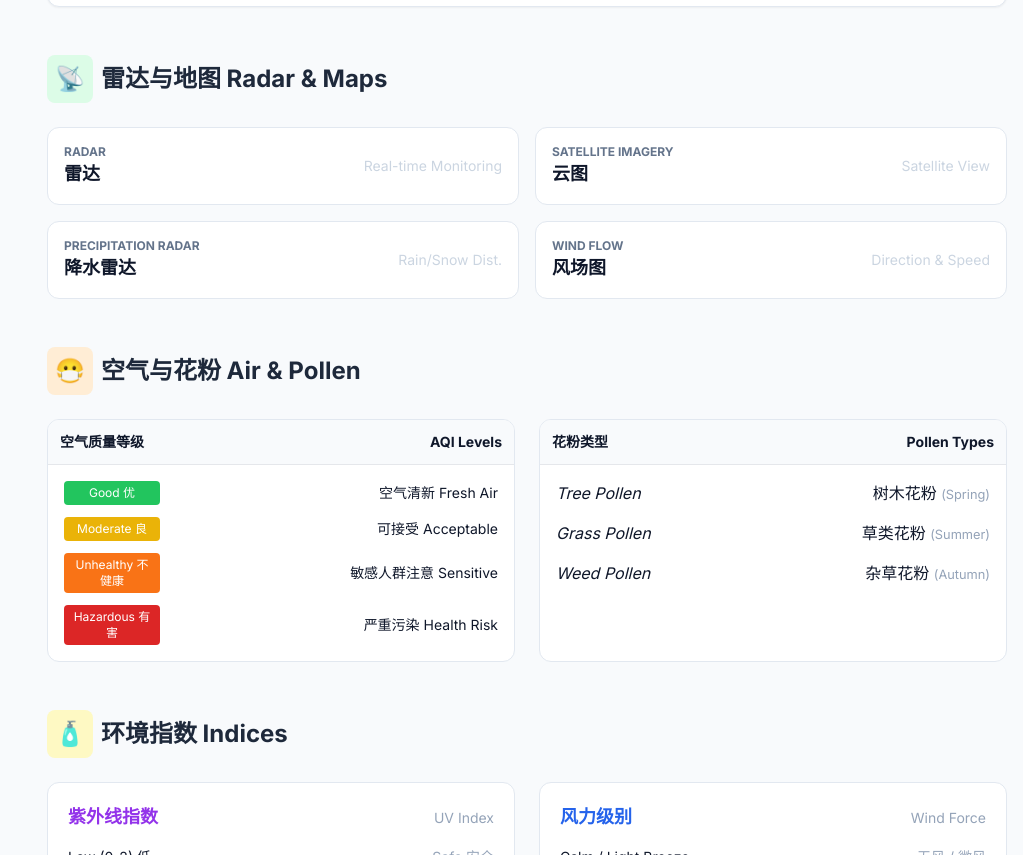
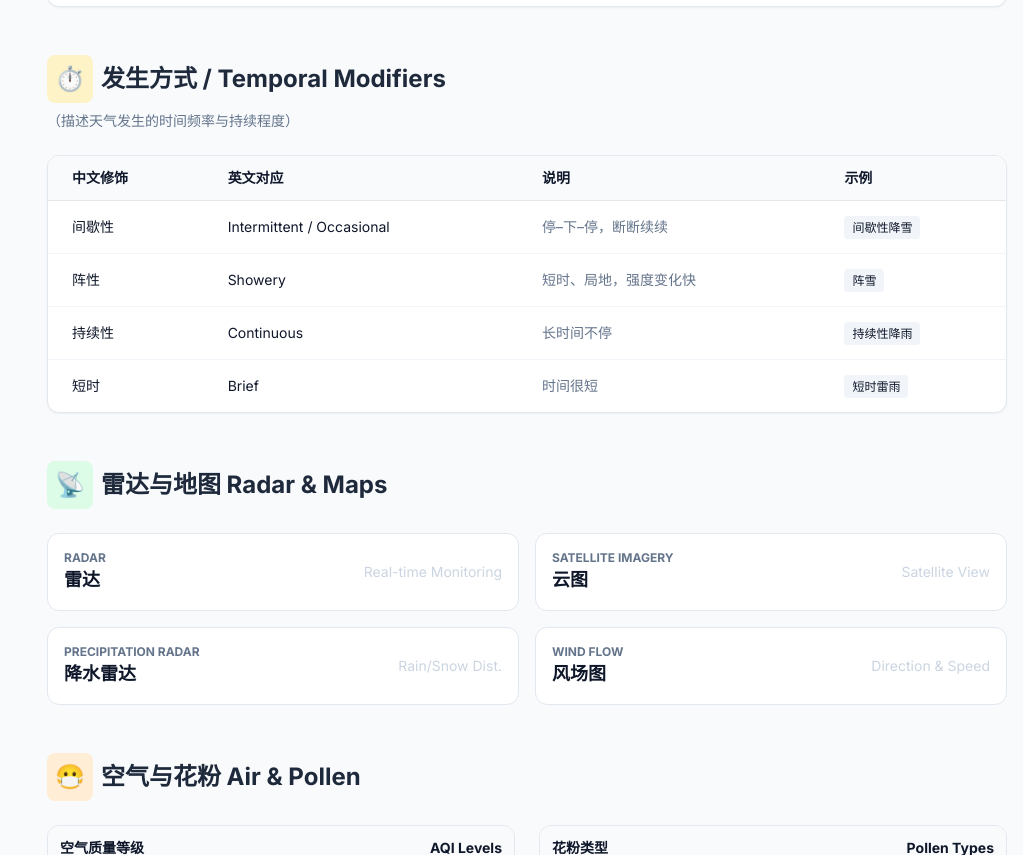
Before and after one commit to monokumazx/Bilingual_Chinese_English-time-nature-seasons-festivals, a plain HTML site: page weather_moon.html in a window 1280 px wide. Shown: the part 3140-3995 px from the top of the page, without its empty margins (257-1280 px from the left). Drawn offline with nearby package versions, Linux system fonts and the light colour scheme.

```diff
--- a/weather_moon.html
+++ b/weather_moon.html
@@ -247,6 +247,56 @@
                     </div>
                 </div>
             </section>
+
+<section id="temporal" class="scroll-mt-24">
+    <div class="mb-6">
+        <h2 class="text-2xl font-bold flex items-center gap-2 text-slate-800">
+            <span class="bg-amber-100 p-2 rounded-lg text-amber-600">⏱️</span> 发生方式 / Temporal Modifiers
+        </h2>
+        <p class="text-sm text-slate-500 mt-2">（描述天气发生的时间频率与持续程度）</p>
+    </div>
+
+    <div class="bg-white rounded-xl shadow-sm border border-slate-200 overflow-hidden">
+        <div class="overflow-x-auto">
+            <table class="w-full text-left text-sm">
+                <thead>
+                    <tr class="bg-slate-50">
+                        <th class="px-6 py-3 border-b">中文修饰</th>
+                        <th class="px-6 py-3 border-b">英文对应</th>
+                        <th class="px-6 py-3 border-b">说明</th>
+                        <th class="px-6 py-3 border-b">示例</th>
+                    </tr>
+                </thead>
+                <tbody class="divide-y divide-slate-100">
+                    <tr>
+                        <td class="px-6 py-4 font-medium">间歇性</td>
+                        <td class="px-6 py-4">Intermittent / Occasional</td>
+                        <td class="px-6 py-4 text-slate-500">停–下–停，断断续续</td>
+                        <td class="px-6 py-4"><span class="bg-slate-100 px-2 py-1 rounded text-xs">间歇性降雪</span></td>
+                    </tr>
+                    <tr>
+                        <td class="px-6 py-4 font-medium">阵性</td>
+                        <td class="px-6 py-4">Showery</td>
+                        <td class="px-6 py-4 text-slate-500">短时、局地，强度变化快</td>
+                        <td class="px-6 py-4"><span class="bg-slate-100 px-2 py-1 rounded text-xs">阵雪</span></td>
+                    </tr>
+                    <tr>
+                        <td class="px-6 py-4 font-medium">持续性</td>
+                        <td class="px-6 py-4">Continuous</td>
+                        <td class="px-6 py-4 text-slate-500">长时间不停</td>
+                        <td class="px-6 py-4"><span class="bg-slate-100 px-2 py-1 rounded text-xs">持续性降雨</span></td>
+                    </tr>
+                    <tr>
+                        <td class="px-6 py-4 font-medium">短时</td>
+                        <td class="px-6 py-4">Brief</td>
+                        <td class="px-6 py-4 text-slate-500">时间很短</td>
+                        <td class="px-6 py-4"><span class="bg-slate-100 px-2 py-1 rounded text-xs">短时雷雨</span></td>
+                    </tr>
+                </tbody>
+            </table>
+        </div>
+    </div>
+</section>
 
             <section id="radar" class="scroll-mt-24">
                 <div class="mb-6">
```
